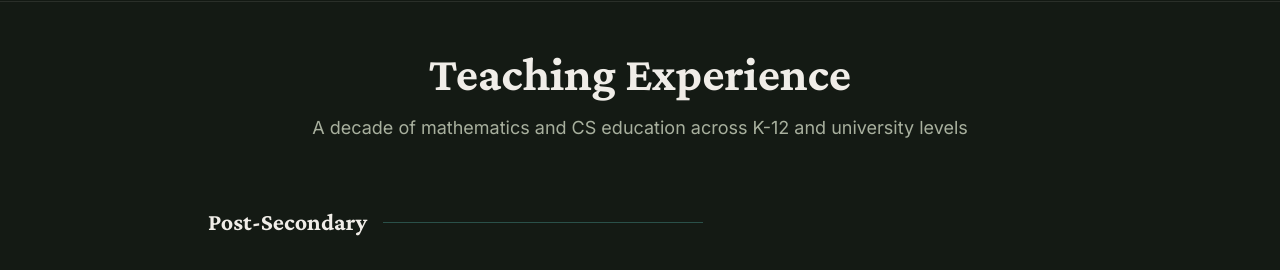
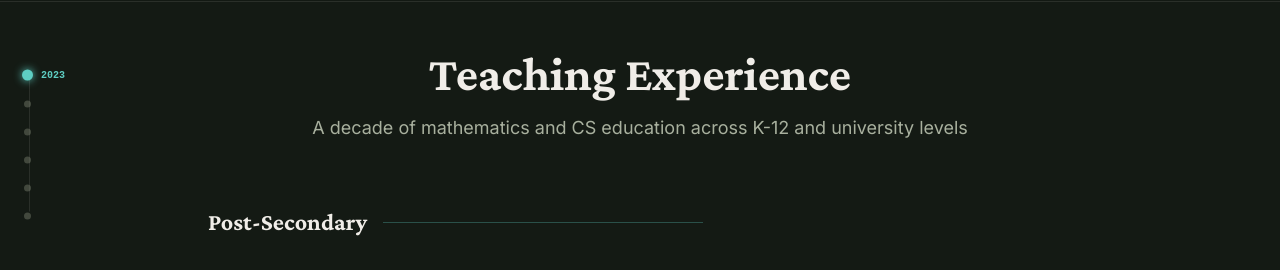
Before and after one commit to shuff57/steven, a Next.js app: page /experience in a window 1280 px wide. Shown: the part 255-525 px from the top of the page. Built offline with nearby package versions, Linux system fonts and the light colour scheme.

Commit message:
feat: add left-side year nav to experience, projects, and education pages

```diff
--- a/src/app/education/page.tsx
+++ b/src/app/education/page.tsx
@@ -1,8 +1,14 @@
 import { ScrollReveal } from '@/components/animations/ScrollReveal'
-import { education } from '@/data/education';
-import { profile } from '@/data/profile';
+import { education } from '@/data/education'
+import { profile } from '@/data/profile'
+import { TrigCurve } from '@/components/math-viz/TrigCurve'
+import { YearNav } from '@/components/ui/YearNav'
 
-import { TrigCurve } from '@/components/math-viz/TrigCurve'
+const EDUCATION_YEAR_NAV = [
+  { year: 2015, id: 'section-degrees' },
+  { year: 2021, id: 'section-thesis' },
+  { year: 2023, id: 'section-credentials' },
+]
 export default function EducationPage() {
   return (
     <main className="min-h-screen bg-[var(--color-bg-primary)] text-[var(--color-text-primary)] font-sans selection:bg-[var(--color-accent-muted)] selection:text-white pb-20">
@@ -20,9 +26,12 @@ export default function EducationPage() {
           </div>
         </ScrollReveal>
 
+        {/* YearNav: fixed left side */}
+        <YearNav items={EDUCATION_YEAR_NAV} />
+
         {/* Degrees */}
         <ScrollReveal animation="stagger" staggerSelector=".chalk-card">
-          <section className="mb-16">
+          <section id="section-degrees" className="mb-16">
             <h2 className="text-3xl font-bold mb-8 font-display chalk-underline decoration-[var(--color-accent)]">Degrees</h2>
             <div className="grid gap-6">
               {education.degrees.map((degree, index) => (
@@ -48,7 +57,7 @@ export default function EducationPage() {
         {/* Thesis Highlight - Only show if thesis exists */}
         {education.thesis && (
           <ScrollReveal animation="scale-in" delay={0.1}>
-            <section className="mb-16">
+          <section id="section-thesis" className="mb-16">
                <div className="chalk-card border-l-4 border-l-[var(--color-accent)] p-8 md:p-10 relative overflow-hidden group">
                   {/* Background icon for decoration */}
                   <div className="absolute top-0 right-0 p-4 opacity-5 group-hover:opacity-10 transition-opacity pointer-events-none" aria-hidden="true">
@@ -92,7 +101,7 @@ export default function EducationPage() {
 
         {/* Credentials */}
         <ScrollReveal animation="fade-in" delay={0.2}>
-          <section className="mb-20">
+          <section id="section-credentials" className="mb-20">
             <h2 className="text-3xl font-bold mb-8 font-display chalk-underline decoration-[var(--color-accent)]">Credentials</h2>
             <div className="grid md:grid-cols-2 lg:grid-cols-3 gap-6">
               {education.credentials.map((cred, index) => (
--- a/src/components/sections/ExperienceView.tsx
+++ b/src/components/sections/ExperienceView.tsx
@@ -2,8 +2,9 @@
 
 import { useState, useMemo } from 'react'
 import { experiences } from '@/data/experience'
-import { Timeline } from './Timeline'
+import { Timeline, instId } from './Timeline'
 import { TimelineScrubber } from './TimelineScrubber'
+import { YearNav } from '@/components/ui/YearNav'
 
 const MIN_YEAR = 2015
 const MAX_YEAR = 2026
@@ -37,8 +38,22 @@ export function ExperienceView() {
     })
   }, [activeYear])
 
+  // Year nav items in visual scroll order: post-sec → secondary → primary
+  const yearNavItems = useMemo(() => {
+    const ordered = [
+      ...filtered.filter(e => e.level === 'post-secondary'),
+      ...filtered.filter(e => e.level === 'secondary'),
+      ...filtered.filter(e => e.level === 'primary'),
+    ]
+    return ordered.map(inst => ({
+      year: inst.dateStart.match(/\d{4}/)?.[0] ?? inst.dateStart,
+      id: instId(inst.name),
+    }))
+  }, [filtered])
+
   return (
     <>
+      <YearNav items={yearNavItems} />
       <TimelineScrubber
         value={scrubValue}
         activeYear={activeYear}
--- a/src/components/sections/ProjectGrid.tsx
+++ b/src/components/sections/ProjectGrid.tsx
@@ -5,6 +5,12 @@ import { Project } from '@/data/projects'
 import Link from 'next/link'
 import { ScrollReveal } from '@/components/animations/ScrollReveal'
 import { AnimatePresence, m } from 'framer-motion'
+import { YearNav } from '@/components/ui/YearNav'
+
+const PROJECT_YEAR_NAV = [
+  { year: '2026', id: 'section-tools' },
+  { year: '2022', id: 'section-achievements' },
+]
 
 interface ProjectGridProps {
   projects: Project[]
@@ -65,6 +71,7 @@ export function ProjectGrid({ projects }: ProjectGridProps) {
 
   return (
     <section className="py-20 px-4 md:px-8 max-w-7xl mx-auto">
+      <YearNav items={PROJECT_YEAR_NAV} />
       <ScrollReveal animation="slide-up">
         <div className="mb-16 text-center">
           <h1 className="text-4xl md:text-5xl font-bold mb-4 font-display">
@@ -77,7 +84,7 @@ export function ProjectGrid({ projects }: ProjectGridProps) {
       </ScrollReveal>
 
       {/* Section 1: Tools & Software */}
-      <div className="mb-20">
+      <div id="section-tools" className="mb-20">
         <ScrollReveal animation="fade-in">
           <h2 className="text-3xl font-bold mb-8 font-display border-b border-[var(--color-border)] pb-4 inline-block">
             Tools & Software
@@ -211,7 +218,7 @@ export function ProjectGrid({ projects }: ProjectGridProps) {
       </div>
 
       {/* Section 2: Achievements & Initiatives */}
-      <div>
+      <div id="section-achievements">
         <ScrollReveal animation="fade-in">
           <h2 className="text-3xl font-bold mb-8 font-display border-b border-[var(--color-border)] pb-4 inline-block">
             Achievements & Initiatives
--- a/src/components/sections/Timeline.tsx
+++ b/src/components/sections/Timeline.tsx
@@ -48,12 +48,17 @@ function ExpandableCourse({ course }: { course: Course }) {
   )
 }
 
+export function instId(name: string) {
+  return `inst-${name.toLowerCase().replace(/[^a-z0-9]+/g, '-')}`
+}
+
 function TimelineItem({ institution }: { institution: Institution }) {
+  const id = instId(institution.name)
   const isCurrent = institution.status === 'current'
   const dateRange = `${institution.dateStart} – ${institution.dateEnd || 'Present'}`
 
   return (
-    <div className="relative pl-8 pb-12 last:pb-0 group">
+    <div id={id} className="relative pl-8 pb-12 last:pb-0 group">
       {/* Timeline Line */}
       <div
         className="absolute left-[3px] top-2 bottom-0 w-[2px]"
--- /dev/null
+++ b/src/components/ui/YearNav.tsx
@@ -0,0 +1,115 @@
+'use client'
+
+import { useEffect, useState } from 'react'
+
+export interface YearNavItem {
+  year: string | number
+  id: string
+}
+
+interface Props {
+  items: YearNavItem[]
+}
+
+export function YearNav({ items }: Props) {
+  const [activeId, setActiveId] = useState<string>(items[0]?.id ?? '')
+
+  useEffect(() => {
+    if (items.length === 0) return
+
+    const observer = new IntersectionObserver(
+      (entries) => {
+        const visible = entries.filter(e => e.isIntersecting)
+        if (visible.length === 0) return
+        // Pick the one whose top edge is closest to (but below) the viewport top
+        const topmost = visible.reduce((best, entry) =>
+          Math.abs(entry.boundingClientRect.top) < Math.abs(best.boundingClientRect.top)
+            ? entry
+            : best
+        )
+        setActiveId(topmost.target.id)
+      },
+      { rootMargin: '-15% 0px -55% 0px', threshold: 0 },
+    )
+
+    const elements = items
+      .map(item => document.getElementById(item.id))
+      .filter(Boolean) as HTMLElement[]
+
+    elements.forEach(el => observer.observe(el))
+    return () => observer.disconnect()
+  }, [items])
+
+  const scrollTo = (id: string) => {
+    const el = document.getElementById(id)
+    if (!el) return
+    el.scrollIntoView({ behavior: 'smooth', block: 'start' })
+    setActiveId(id)
+  }
+
+  if (items.length === 0) return null
+
+  return (
+    <nav
+      className="fixed left-3 xl:left-6 top-1/2 -translate-y-1/2 z-30 hidden lg:block select-none"
+      aria-label="Jump to year"
+    >
+      <ol className="relative flex flex-col items-start m-0 p-0 list-none">
+        {/* Vertical connector */}
+        <li
+          className="absolute pointer-events-none"
+          aria-hidden="true"
+          style={{
+            top: '9px',
+            bottom: '9px',
+            left: '5px',
+            width: '1px',
+            background: 'var(--color-border)',
+          }}
+        />
+
+        {items.map((item, i) => {
+          const isActive = activeId === item.id
+          return (
+            <li
+              key={item.id}
+              style={{ paddingBottom: i < items.length - 1 ? '18px' : 0 }}
+            >
+              <button
+                onClick={() => scrollTo(item.id)}
+                aria-label={`Jump to ${item.year}`}
+                aria-current={isActive ? 'location' : undefined}
+                className="flex items-center gap-2 group cursor-pointer bg-transparent border-none p-0"
+              >
+                {/* Dot */}
+                <span
+                  className="block rounded-full flex-shrink-0 z-10 relative transition-all duration-300"
+                  style={{
+                    width: isActive ? '11px' : '7px',
+                    height: isActive ? '11px' : '7px',
+                    marginLeft: isActive ? '-2px' : '0',
+                    background: isActive ? 'var(--color-accent)' : 'var(--color-text-muted)',
+                    boxShadow: isActive ? '0 0 8px var(--color-accent)' : 'none',
+                    opacity: isActive ? 1 : 0.45,
+                  }}
+                />
+                {/* Year label */}
+                <span
+                  className="text-[10px] font-mono leading-none whitespace-nowrap transition-all duration-300"
+                  style={{
+                    color: isActive ? 'var(--color-accent)' : 'var(--color-text-muted)',
+                    opacity: isActive ? 1 : 0,
+                    fontWeight: isActive ? 700 : 400,
+                    // Only show label when active — hover reveals it too
+                  }}
+                >
+                  {item.year}
+                </span>
+              </button>
+            </li>
+          )
+        })}
+      </ol>
+    </nav>
+  )
+}
```
